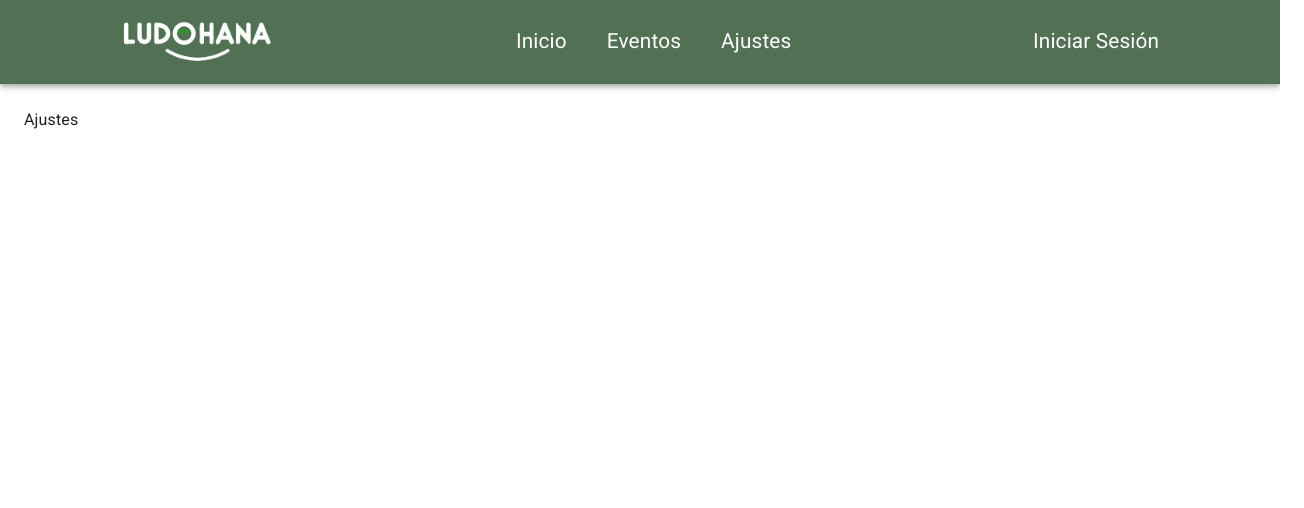
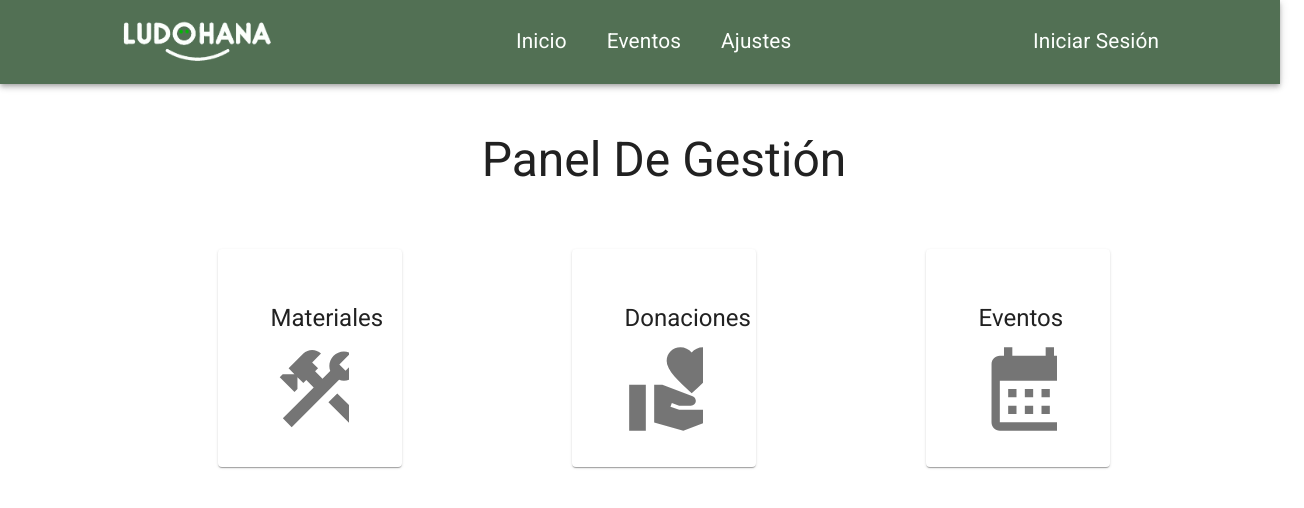
Before and after one commit to judifede/LudOhana, a React (Vite) app: page /settings in a window 1280 px wide. Shown: the top 508 px of the page, 1304 px wide, since content can reach past the window. Built offline with nearby package versions, Linux system fonts and the light colour scheme.

Commit message:
Settings styles

```diff
--- a/src/Pages/Profile/Profile.jsx
+++ b/src/Pages/Profile/Profile.jsx
@@ -8,7 +8,6 @@ function Profile() {
   return (
     <Grid
       item
-      className={'cardHover'}
       sx={{marginTop: "20px"}}
       xs={3}
       // sm={6} md={3} lg={3} xl={2.4}
--- a/src/Pages/Settings/Settings.css
+++ b/src/Pages/Settings/Settings.css
@@ -0,0 +1,17 @@
+.content{
+    min-width: 100vw;
+    min-height: 100vh;
+    padding: 2%;
+
+}
+.section{
+    width: 15%;
+    height: 30%;
+    border-radius: 10px;
+    padding: 3%;
+}
+.options{
+    display: flex;
+    justify-content: space-evenly;
+    margin-top: 5%;
+}
--- a/src/Pages/Settings/Settings.jsx
+++ b/src/Pages/Settings/Settings.jsx
@@ -1,10 +1,50 @@
-import React from 'react'
-
+import {Box,Typography,Card,CardHeader,CardContent,InputAdornment,Icon} from '@mui/material'
+import {Construction,VolunteerActivism,CalendarMonth} from '@mui/icons-material'
+import "./Settings.css"
 function Settings() {
   return (
-    <div>
-      Ajustes
-    </div>
+   <Box className="content">
+     <Typography id="modal-title" variant="h3" component="h2" textAlign="center">
+           Panel De Gestión
+     </Typography>
+
+     <Box className="options">
+
+       <Card className="section cardHover">
+         <CardHeader title="Materiales" sx={{ textAlign: 'center' }} />
+         <CardContent>
+           <InputAdornment position="start" sx={{ width:'100%', height:"90%", marginTop:"10%"}}>
+                  <Icon sx={{ width:'100%', height:"50%", marginTop:"10%"}}>
+                    <Construction sx={{ fontSize: "100px"}}/>
+                  </Icon>
+           </InputAdornment>
+         </CardContent>
+       </Card>
+
+       <Card className="section cardHover">
+         <CardHeader title="Donaciones" sx={{ textAlign: 'center' }} />
+         <CardContent>
+           <InputAdornment position="start" sx={{ width:'100%', height:"90%", marginTop:"10%"}}>
+                  <Icon sx={{ width:'100%', height:"50%", marginTop:"10%"}}>
+                    <VolunteerActivism sx={{ fontSize: "100px"}}/>
+                  </Icon>
+           </InputAdornment>
+         </CardContent>
+       </Card>
+
+       <Card className="section cardHover">
+         <CardHeader title="Eventos" sx={{ textAlign: 'center' }} />
+         <CardContent>
+           <InputAdornment position="start" sx={{ width:'100%', height:"90%", marginTop:"10%"}}>
+                  <Icon sx={{ width:'100%', height:"50%", marginTop:"10%"}}>
+                    <CalendarMonth sx={{ fontSize: "100px"}}/>
+                  </Icon>
+           </InputAdornment>
+         </CardContent>
+       </Card>
+     </Box>
+
+   </Box>
   )
 }
 
```
Also changed, not shown: src/Components/Materials/Materials.jsx (added, +9 -0 lines), src/Components/Materials/Materials.css (added).
